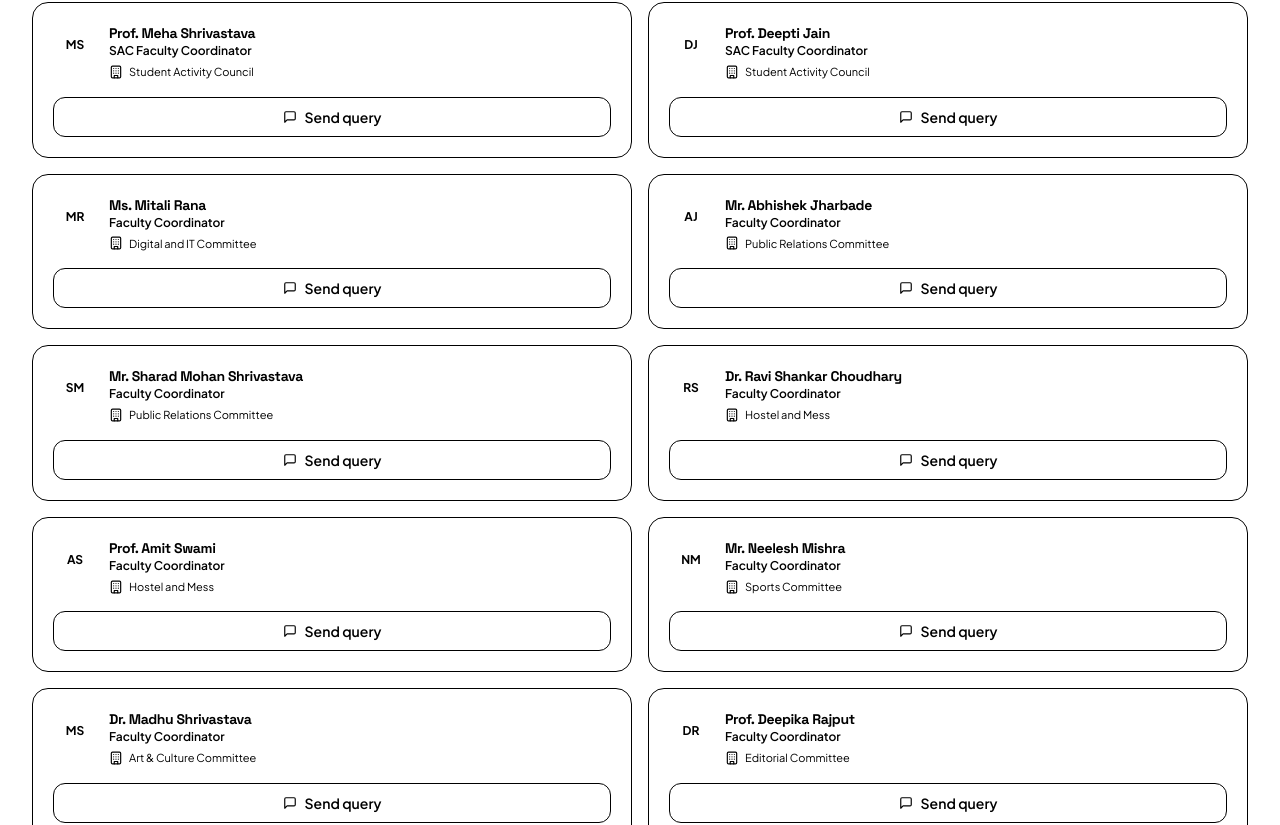
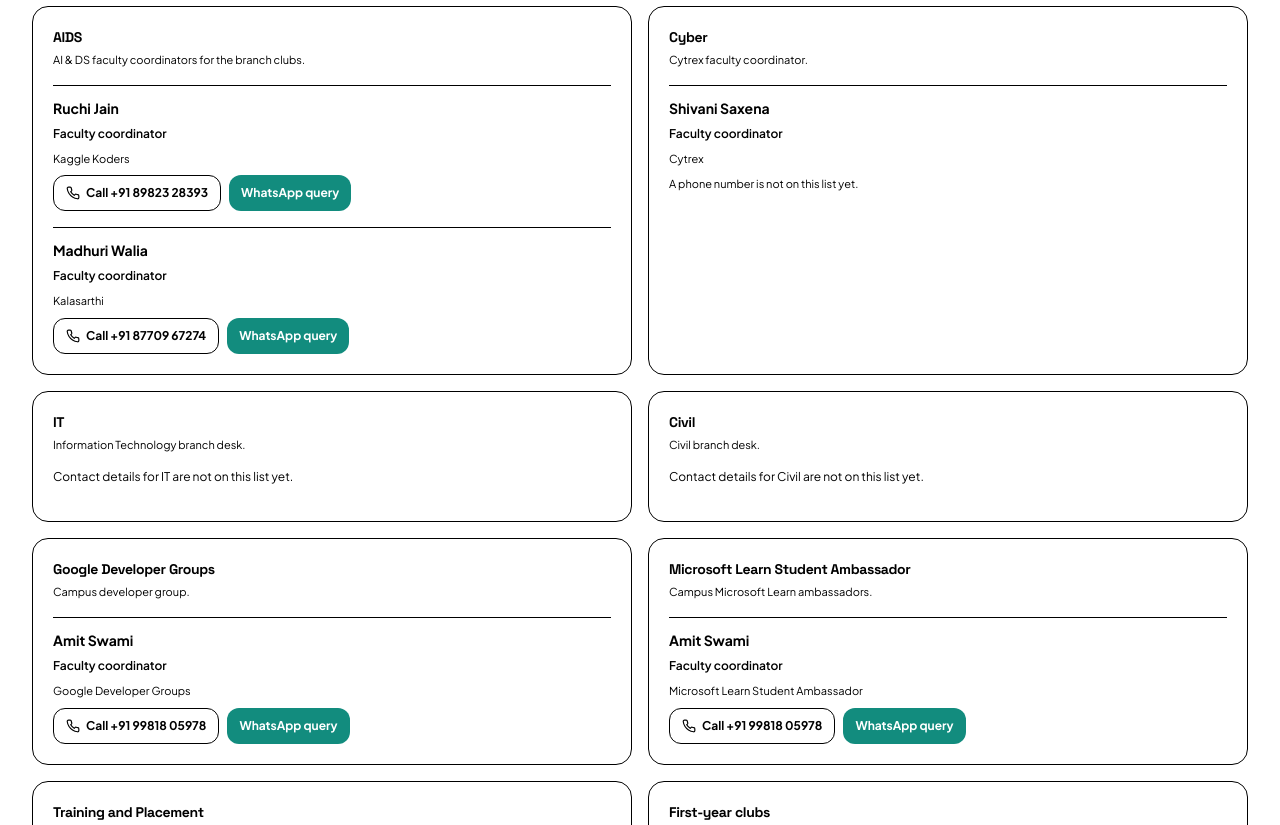
Before and after one commit to Payal-goell/Campus-to-Career, a Next.js app: page /coordinators in a window 1280 px wide. Shown: the part 375-1200 px from the top of the page. Built offline with nearby package versions, Linux system fonts and the light colour scheme; no server answers.

Commit message:
new commit

```diff
--- a/app/campus-life/page.tsx
+++ b/app/campus-life/page.tsx
@@ -16,6 +16,8 @@
   branchFromProfile,
 } from '@/data/campus-branches';
 import { useRoadmapOptional } from '@/context/RoadmapContext';
+import { desksForBranch } from '@/data/campus-contacts';
+import { ReachButtons } from '@/components/ReachButtons';
 
 type Shot = { src: string; title: string };
 
@@ -96,6 +98,7 @@
   }, [shots]);
 
   const branchLabel = CAMPUS_BRANCHES.find((item) => item.id === branch)?.label;
+  const desks = branch ? desksForBranch(branch) : [];
 
   return (
     <div className="space-y-6 py-2">
@@ -139,6 +142,33 @@
           <p className="text-sm text-[var(--text-secondary)]">
             {branchLabel} · {openClubs.length} {openClubs.length === 1 ? 'committee' : 'committees'} · {shots.length} photos
           </p>
+          {desks.length > 0 && (
+            <section className="space-y-3">
+              <h2 className="text-lg font-black text-[var(--text-primary)]">Who to call</h2>
+              <div className="grid grid-cols-1 md:grid-cols-2 gap-3">
+                {desks.map((desk) => (
+                  <div key={desk.id} className="rounded-2xl border border-[var(--border)] p-4 space-y-3">
+                    <div>
+                      <p className="text-sm font-bold">{desk.title}</p>
+                      <p className="text-[11px] text-[var(--text-muted)]">{desk.detail}</p>
+                    </div>
+                    {desk.note && <p className="text-xs text-[var(--text-secondary)]">{desk.note}</p>}
+                    {desk.people.map((person) => (
+                      <div key={person.id} className="space-y-2">
+                        <p className="text-sm font-bold">{person.name}</p>
+                        <p className="text-xs text-[var(--primary)] font-semibold">{person.role} · {person.unit}</p>
+                        {person.phone ? (
+                          <ReachButtons phone={person.phone} name={person.name} unit={person.unit} />
+                        ) : (
+                          <p className="text-[11px] text-[var(--text-muted)]">A phone number is not on this list yet.</p>
+                        )}
+                      </div>
+                    ))}
+                  </div>
+                ))}
+              </div>
+            </section>
+          )}
           {openClubs.map((club) => {
             const images = galleryFor(club);
             return (
--- a/app/coordinators/page.tsx
+++ b/app/coordinators/page.tsx
@@ -11,6 +11,8 @@
 import { EmptyState } from "@/components/ui/EmptyState";
 import { toast } from "@/components/ui/Toast";
 import { SAC_BADGES, type SacGroup, type SacPerson } from "@/data/sac-badges";
+import { CAMPUS_DESKS } from "@/data/campus-contacts";
+import { ReachButtons } from "@/components/ReachButtons";
 
 const SECTIONS: { id: SacGroup; title: string; detail: string }[] = [
   {
@@ -49,6 +51,17 @@
   const [message, setMessage] = useState("");
   const [submitting, setSubmitting] = useState(false);
   const [successTicket, setSuccessTicket] = useState<{ ticketId: string; coordName: string } | null>(null);
+
+  const filteredDesks = useMemo(() => {
+    const q = searchQuery.trim().toLowerCase();
+    if (!q) return CAMPUS_DESKS;
+    return CAMPUS_DESKS.map((desk) => ({
+      ...desk,
+      people: desk.people.filter((person) =>
+        `${person.name} ${person.role} ${person.unit} ${desk.title}`.toLowerCase().includes(q)
+      ),
+    })).filter((desk) => desk.people.length > 0 || (desk.note && `${desk.title} ${desk.detail} ${desk.note}`.toLowerCase().includes(q)));
+  }, [searchQuery]);
 
   const filtered = useMemo(() => {
     const q = searchQuery.trim().toLowerCase();
@@ -120,6 +133,40 @@
           />
         </div>
       </Card>
+
+      <section className="space-y-4">
+        <div>
+          <h2 className="text-sm font-bold text-[var(--text-primary)]">Club, branch, and placement contacts</h2>
+          <p className="text-xs text-[var(--text-muted)] mt-1">
+            Call the number, or open WhatsApp with a query already addressed to that person.
+          </p>
+        </div>
+        <div className="grid grid-cols-1 md:grid-cols-2 gap-4">
+          {filteredDesks.map((desk) => (
+            <Card key={desk.id} className="p-5 space-y-4">
+              <div>
+                <h3 className="font-bold text-sm">{desk.title}</h3>
+                <p className="text-[11px] text-[var(--text-muted)] mt-1">{desk.detail}</p>
+              </div>
+              {desk.note && <p className="text-xs text-[var(--text-secondary)]">{desk.note}</p>}
+              <div className="space-y-4">
+                {desk.people.map((person) => (
+                  <div key={person.id} className="space-y-2 border-t border-[var(--border)] pt-3">
+                    <p className="text-sm font-bold">{person.name}</p>
+                    <p className="text-xs text-[var(--primary)] font-semibold">{person.role}</p>
+                    <p className="text-[11px] text-[var(--text-secondary)]">{person.unit}</p>
+                    {person.phone ? (
+                      <ReachButtons phone={person.phone} name={person.name} unit={person.unit} />
+                    ) : (
+                      <p className="text-[11px] text-[var(--text-muted)]">A phone number is not on this list yet.</p>
+                    )}
+                  </div>
+                ))}
+              </div>
+            </Card>
+          ))}
+        </div>
+      </section>
 
       {successTicket && (
         <div className="p-4 rounded-2xl bg-emerald-500/10 border border-emerald-500/30 text-xs text-emerald-600 dark:text-emerald-400 flex items-center justify-between">
--- /dev/null
+++ b/components/ReachButtons.tsx
@@ -0,0 +1,32 @@
+import { Phone } from 'lucide-react';
+import { callHref, phoneLabel, whatsAppHref } from '@/data/campus-contacts';
+
+export function ReachButtons({
+  phone,
+  name,
+  unit,
+}: {
+  phone: string;
+  name: string;
+  unit: string;
+}) {
+  return (
+    <div className="flex flex-wrap gap-2">
+      <a
+        href={callHref(phone)}
+        className="inline-flex items-center gap-1.5 h-9 px-3 rounded-xl text-xs font-bold border border-[var(--border)] text-[var(--text-primary)] hover:border-[var(--primary)]"
+      >
+        <Phone className="w-3.5 h-3.5" />
+        Call {phoneLabel(phone)}
+      </a>
+      <a
+        href={whatsAppHref(phone, name, unit)}
+        target="_blank"
+        rel="noreferrer"
+        className="inline-flex items-center gap-1.5 h-9 px-3 rounded-xl text-xs font-bold bg-[#128C7E] text-white"
+      >
+        WhatsApp query
+      </a>
+    </div>
+  );
+}
--- /dev/null
+++ b/data/campus-contacts.ts
@@ -0,0 +1,190 @@
+export interface CampusPerson {
+  id: string;
+  name: string;
+  role: string;
+  unit: string;
+  /** 10-digit Indian mobile, when the campus list includes one. */
+  phone?: string;
+}
+
+export interface CampusDesk {
+  id: string;
+  title: string;
+  detail: string;
+  /** Shown when this desk has no published numbers yet. */
+  note?: string;
+  people: CampusPerson[];
+}
+
+/** Branch clubs, E-Cell, and the placement cell. Numbers are the ones shared for student queries. */
+export const CAMPUS_DESKS: CampusDesk[] = [
+  {
+    id: 'aids',
+    title: 'AIDS',
+    detail: 'AI & DS faculty coordinators for the branch clubs.',
+    people: [
+      {
+        id: 'aids-ruchi',
+        name: 'Ruchi Jain',
+        role: 'Faculty coordinator',
+        unit: 'Kaggle Koders',
+        phone: '8982328393',
+      },
+      {
+        id: 'aids-madhuri',
+        name: 'Madhuri Walia',
+        role: 'Faculty coordinator',
+        unit: 'Kalasarthi',
+        phone: '8770967274',
+      },
+    ],
+  },
+  {
+    id: 'cyber',
+    title: 'Cyber',
+    detail: 'Cytrex faculty coordinator.',
+    people: [
+      {
+        id: 'cyber-shivani',
+        name: 'Shivani Saxena',
+        role: 'Faculty coordinator',
+        unit: 'Cytrex',
+      },
+    ],
+  },
+  {
+    id: 'it',
+    title: 'IT',
+    detail: 'Information Technology branch desk.',
+    note: 'Contact details for IT are not on this list yet.',
+    people: [],
+  },
+  {
+    id: 'civil',
+    title: 'Civil',
+    detail: 'Civil branch desk.',
+    note: 'Contact details for Civil are not on this list yet.',
+    people: [],
+  },
+  {
+    id: 'gdg',
+    title: 'Google Developer Groups',
+    detail: 'Campus developer group.',
+    people: [
+      {
+        id: 'gdg-amit',
+        name: 'Amit Swami',
+        role: 'Faculty coordinator',
+        unit: 'Google Developer Groups',
+        phone: '9981805978',
+      },
+    ],
+  },
+  {
+    id: 'mlsa',
+    title: 'Microsoft Learn Student Ambassador',
+    detail: 'Campus Microsoft Learn ambassadors.',
+    people: [
+      {
+        id: 'mlsa-amit',
+        name: 'Amit Swami',
+        role: 'Faculty coordinator',
+        unit: 'Microsoft Learn Student Ambassador',
+        phone: '9981805978',
+      },
+    ],
+  },
+  {
+    id: 'tnp',
+    title: 'Training and Placement',
+    detail: 'Placement cell heads for drive and company queries.',
+    people: [
+      {
+        id: 'tnp-prachi',
+        name: 'Prachi Srivastava',
+        role: 'Placement Head',
+        unit: 'Training and Placement',
+        phone: '9981292333',
+      },
+      {
+        id: 'tnp-sharad',
+        name: 'Sharad Srivastava',
+        role: 'Corporate Relations Head',
+        unit: 'Training and Placement',
+        phone: '9827612847',
+      },
+    ],
+  },
+  {
+    id: 'first-year',
+    title: 'First-year clubs',
+    detail: 'Abhivyakti and Tagore Club.',
+    people: [
+      {
+        id: 'fy-abha',
+        name: 'Abha Pal',
+        role: 'Faculty coordinator',
+        unit: 'Abhivyakti and Tagore Club',
+        phone: '6263790720',
+      },
+    ],
+  },
+  {
+    id: 'ecell',
+    title: 'E-Cell, SISTec',
+    detail: 'Faculty coordinator and the main student lead.',
+    people: [
+      {
+        id: 'ecell-abhiuday',
+        name: 'Abhiuday Tripathi',
+        role: 'Faculty',
+        unit: 'E-Cell, SISTec',
+        phone: '7247658820',
+      },
+      {
+        id: 'ecell-payal',
+        name: 'Payal Goel',
+        role: 'Main student lead',
+        unit: 'E-Cell, SISTec',
+        phone: '9310119969',
+      },
+    ],
+  },
+];
+
+export function phoneDigits(phone: string): string {
+  const digits = phone.replace(/\D/g, '');
+  if (digits.length === 10) return `91${digits}`;
+  return digits;
+}
+
+export function phoneLabel(phone: string): string {
+  const local = phone.replace(/\D/g, '').slice(-10);
+  return `+91 ${local.slice(0, 5)} ${local.slice(5)}`;
+}
+
+export function callHref(phone: string): string {
+  return `tel:+${phoneDigits(phone)}`;
+}
+
+export function whatsAppHref(phone: string, name: string, unit: string): string {
+  const text = encodeURIComponent(`Hello ${name}, I am a SISTec student. I have a query about ${unit}.`);
+  return `https://wa.me/${phoneDigits(phone)}?text=${text}`;
+}
+
+/** Desks that belong on a campus-life branch. Shared cells sit under Every branch. */
+export function desksForBranch(branch: string): CampusDesk[] {
+  const ids =
+    branch === 'AIDS'
+      ? ['aids']
+      : branch === 'IT'
+        ? ['it']
+        : branch === 'CE'
+          ? ['civil']
+          : branch === 'CSE'
+            ? ['cyber']
+            : branch === 'CAMPUS'
+              ? ['gdg', 'mlsa', 'tnp', 'first-year', 'ecell']
+              : [];
+  return CAMPUS_DESKS.filter((desk) => ids.includes(desk.id));
+}
```
